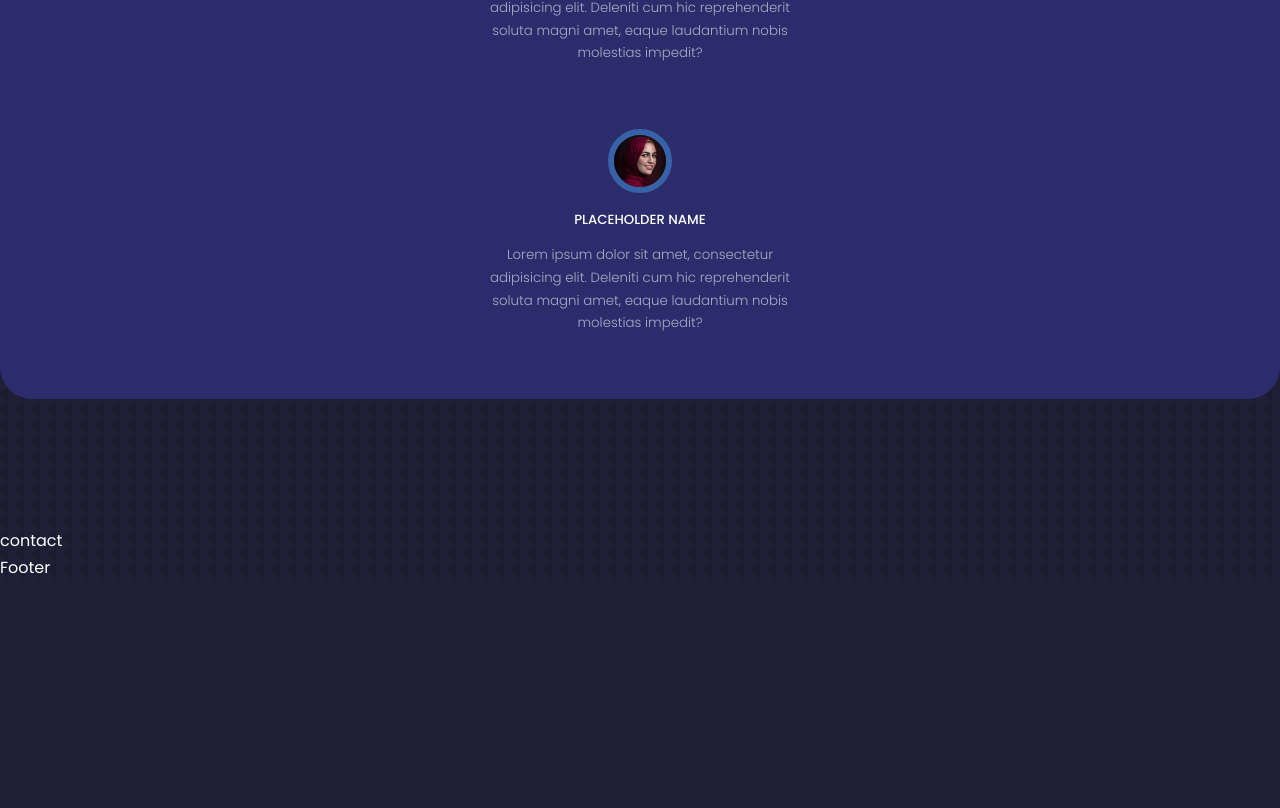
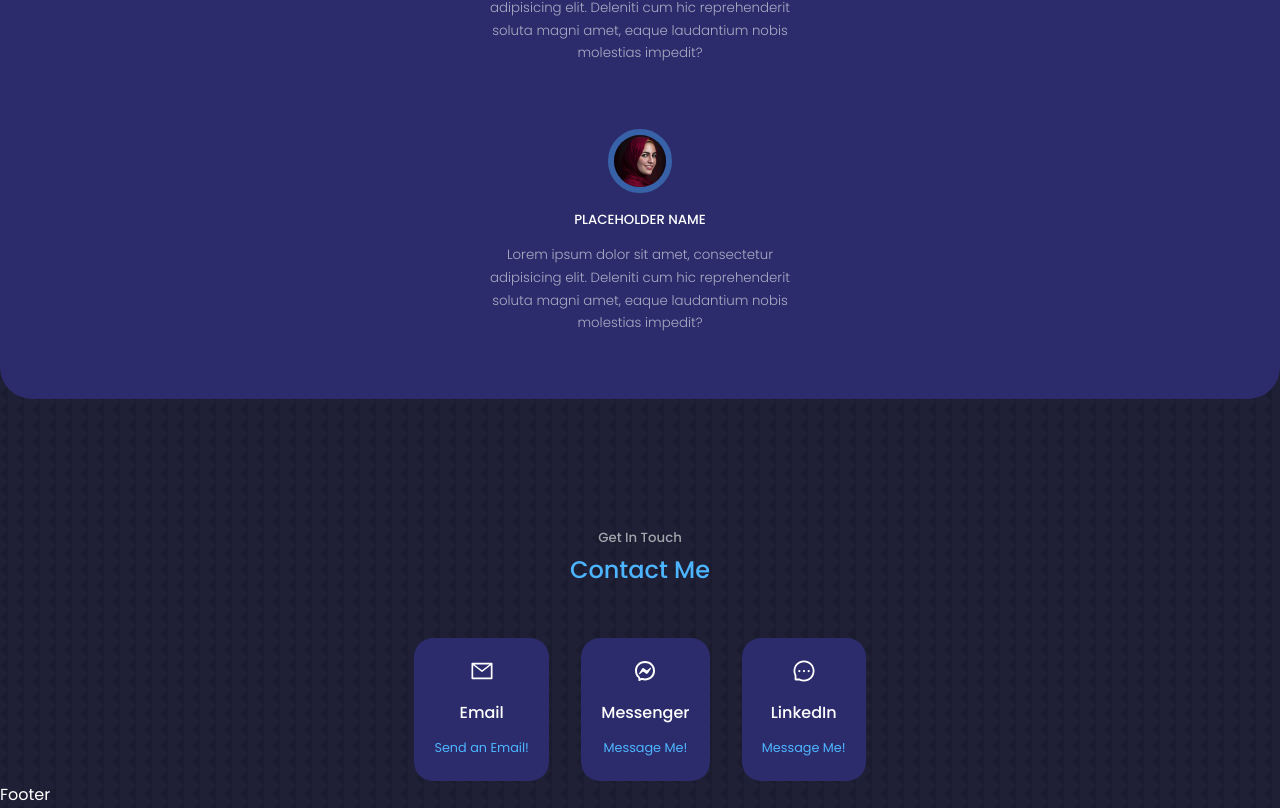
Before and after one commit to conorerickson/react-tutorial, a React (Create React App) app: page / in a window 1280 px wide. Shown: the part 4910-5718 px from the top of the page. Before the commit the page ends 5491 px from the top, so only its background shows below. Built offline with nearby package versions, Linux system fonts and the light colour scheme.

Commit message:
Update Contact.jsx and contact.css

```diff
--- a/src/components/contact/Contact.jsx
+++ b/src/components/contact/Contact.jsx
@@ -1,9 +1,44 @@
 import React from 'react'
 import './contact.css'
+import { AiOutlineMail } from 'react-icons/ai'
+import { RiMessengerLine } from 'react-icons/ri'
+import { AiOutlineMessage } from 'react-icons/ai'
 
 const Contact = () => {
   return (
-    <section id='contact'>contact</section>
+    <section id='contact'>
+      <h5>Get In Touch</h5>
+      <h2>Contact Me</h2>
+
+      <div className='container contact__container'>
+        <div className='contact__options'>
+          <article className='contact__option'>
+            <AiOutlineMail className='contact__option-icon'/>
+            <h4>Email</h4>
+            <a href='mailto:conore21@gmail.com' target='_blank' rel="noreferrer">Send an Email!</a>
+          </article>
+        </div>
+
+        <div className='contact__options'>
+          <article className='contact__option'>
+            <RiMessengerLine className='contact__option-icon'/>
+            <h4>Messenger</h4>
+            <a href='https://m.me/conor.erickson.3' target='_blank' rel="noreferrer">Message Me!</a>
+          </article>
+        </div>
+
+        <div className='contact__options'>
+          <article className='contact__option'>
+            <AiOutlineMessage className='contact__option-icon'/>
+            <h4>LinkedIn</h4>
+            <a href='https://www.linkedin.com/in/conor-erickson/' target='_blank' rel="noreferrer">Message Me!</a>
+          </article>
+        </div>
+
+        {/* END OF CONTACT INFO */}
+
+      </div>
+    </section>
   )
 }
 
--- a/src/components/contact/contact.css
+++ b/src/components/contact/contact.css
@@ -0,0 +1,46 @@
+.container.contact__container{
+  width: 50%;
+  display: flex;
+  flex-direction: row;
+  justify-content: center;
+  gap: 5%;
+}
+
+.contact__options{
+  display: flex;
+  flex-direction: column;
+  gap: 1.2rem;
+}
+
+.contact__option{
+  background: var(--color-bg-variant);
+  padding: 1.2rem;
+  border-radius: 1.2rem;
+  text-align: center;
+  border: 1px solid transparent;
+  transition: var(--transition);
+}
+
+.contact__option:hover{
+  background: transparent;
+  border-color: var(--color-primary-variant);
+}
+
+.contact__option-icon{
+  font-size: 1.5rem;
+  margin-bottom: 0.5rem;
+}
+
+.contact__option a{
+  margin-top: 0.7rem;
+  display: inline-block;
+  font-size: 0.8rem;
+}
+
+
+/* Media Query - sm*/
+@media screen and (max-width: 600px) {
+  .container.contact__container{
+    flex-direction: column;
+  }
+}
```
